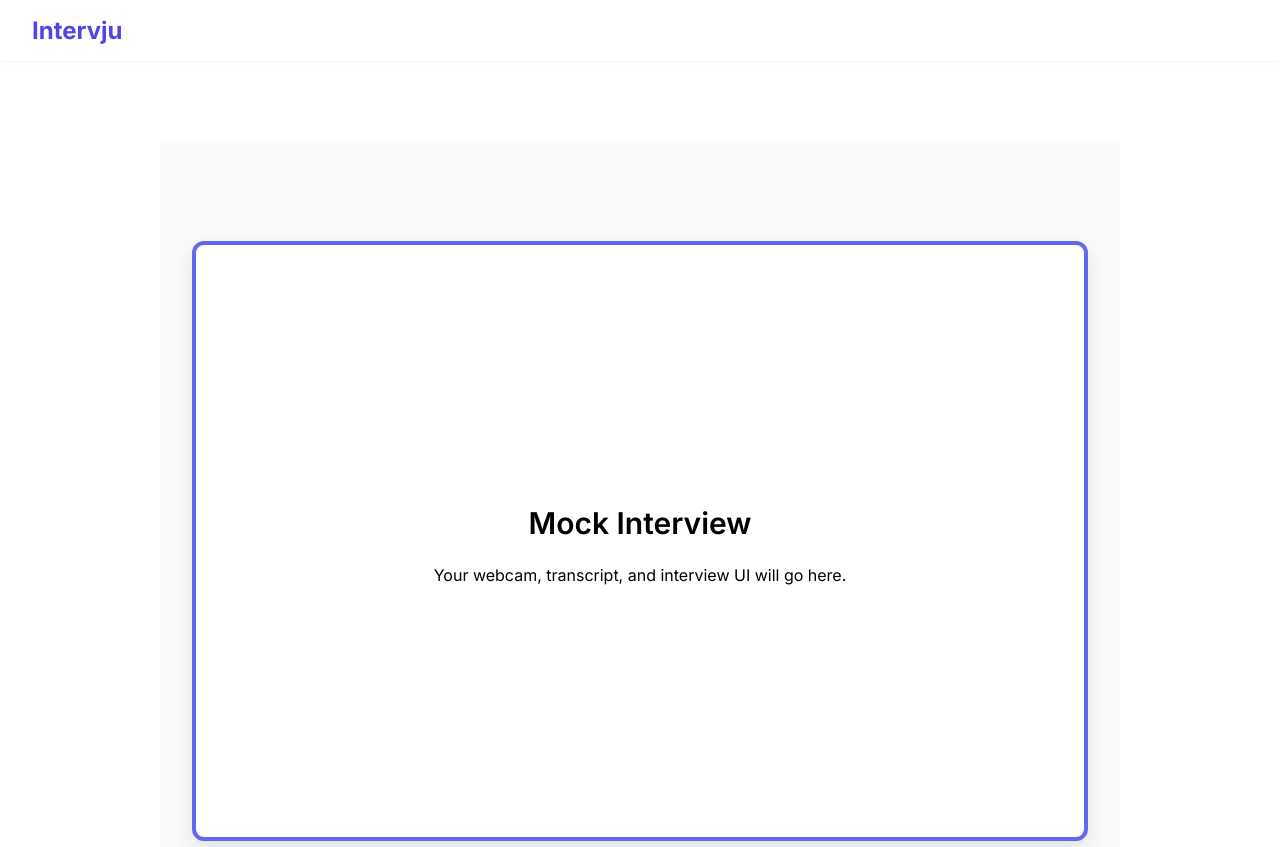
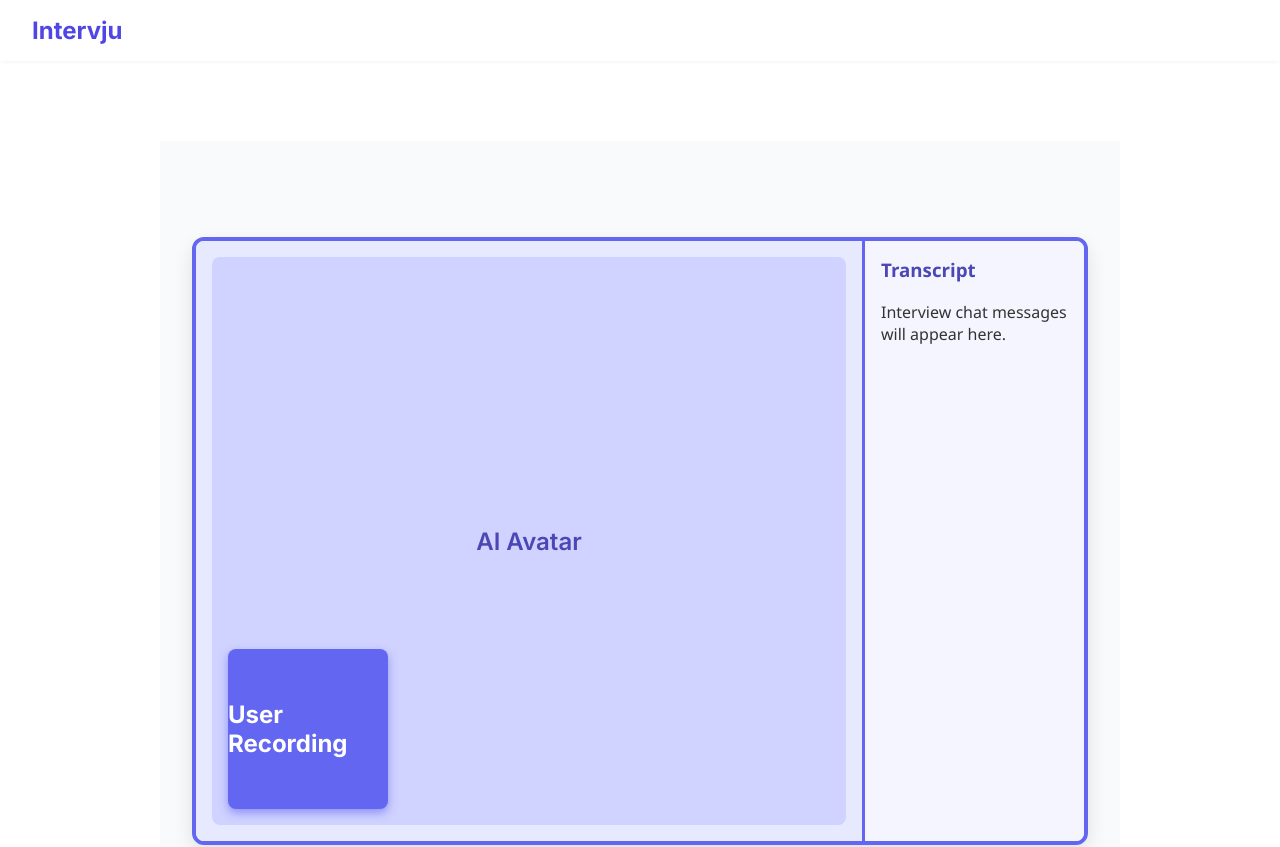
Before and after one commit to Temberlane/intervju, a React (Create React App) app in the folder frontend/intervju-frontend/: page /interview in a window 1280 px wide. Shown: the top 847 px of the page. Built offline with nearby package versions, Linux system fonts and the light colour scheme.

Commit message:
InterviewPage updated

```diff
--- a/frontend/intervju-frontend/src/pages/InterviewPage.css
+++ b/frontend/intervju-frontend/src/pages/InterviewPage.css
@@ -1,32 +1,176 @@
+
+
 .interview-wrapper {
   min-height: 100vh;
+  background-color: var(--background, #f9fafb);
+  padding: 2rem;
   display: flex;
   justify-content: center;
   align-items: center;
-  background-color: var(--background, #f9fafb);
-  padding: 2rem;
   box-sizing: border-box;
-}
-
-.interview-container {
-  width: 100%;
-  display: flex;
-  justify-content: center;
-  align-items: center;
 }
 
 .interview-box {
   width: 100%;
-  max-width: 1600px;     /* Increased max-width */
-  min-height: 600px;
-  border: 4px solid #6366f1;
+  max-width: 1600px;
+  height: 600px;
+  display: flex;
+  border: 4px solid #6366f1; /* purplish border */
   border-radius: 12px;
   background-color: white;
-  padding: 32px;
   box-shadow: 0 8px 20px rgba(0, 0, 0, 0.1);
-  box-sizing: border-box;
+  overflow: hidden;
+}
+
+.left-panel {
+  width: 75%;
+  position: relative;
+  background-color: #e7e9ff; /* light purple background for demo */
   display: flex;
-  flex-direction: column;
   justify-content: center;
   align-items: center;
+  padding: 1rem;
+  box-sizing: border-box;
 }
+
+.user-recording {
+  width: 100%;
+  height: 100%;
+  background-color: #d0d3ff; /* slightly darker purple */
+  border-radius: 8px;
+  position: relative;
+  display: flex;
+  justify-content: center;
+  align-items: center;
+  font-size: 1.5rem;
+  color: #4b47b5;
+  font-weight: 600;
+}
+
+/* AI avatar positioned bottom-left inside user recording */
+.ai-avatar {
+  position: absolute;
+  bottom: 16px;
+  left: 16px;
+  width: 200px;
+  height: 200x;
+  background-color: #6366f1; /* dark purple */
+  border-radius: 8px;
+  color: white;
+  font-weight: bold;
+  display: flex;
+  justify-content: center;
+  align-items: center;
+  box-shadow: 0 4px 10px rgba(99, 102, 241, 0.6);
+  user-select: none;
+}
+
+.right-panel {
+  width: 25%;
+  background-color: #f4f5ff; /* very light purple */
+  border-left: 3px solid #6366f1;
+  padding: 1rem;
+  box-sizing: border-box;
+  overflow-y: auto;
+  font-family: "Segoe UI", Tahoma, Geneva, Verdana, sans-serif;
+}
+
+.right-panel h3 {
+  margin-top: 0;
+  color: #4b47b5;
+  font-weight: 700;
+}
+
+.right-panel p {
+  margin-top: 0.5rem;
+  color: #333;
+  font-size: 1rem;
+  line-height: 1.4;
+}
+.interview-wrapper {
+  min-height: 100vh;
+  background-color: var(--background, #f9fafb);
+  padding: 2rem;
+  display: flex;
+  justify-content: center;
+  align-items: center;
+  box-sizing: border-box;
+}
+
+.interview-box {
+  width: 100%;
+  max-width: 1600px;
+  height: 600px;
+  display: flex;
+  border: 4px solid #6366f1; /* purplish border */
+  border-radius: 12px;
+  background-color: white;
+  box-shadow: 0 8px 20px rgba(0, 0, 0, 0.1);
+  overflow: hidden;
+}
+
+.left-panel {
+  width: 75%;
+  position: relative;
+  background-color: #e7e9ff; /* light purple background for demo */
+  display: flex;
+  justify-content: center;
+  align-items: center;
+  padding: 1rem;
+  box-sizing: border-box;
+}
+
+.user-recording {
+  width: 100%;
+  height: 100%;
+  background-color: #d0d3ff; /* slightly darker purple */
+  border-radius: 8px;
+  position: relative;
+  display: flex;
+  justify-content: center;
+  align-items: center;
+  font-size: 1.5rem;
+  color: #4b47b5;
+  font-weight: 600;
+}
+
+/* AI avatar positioned bottom-left inside user recording */
+.ai-avatar {
+  position: absolute;
+  bottom: 16px;
+  left: 16px;
+  width: 160px;
+  height: 160px;
+  background-color: #6366f1; /* dark purple */
+  border-radius: 8px;
+  color: white;
+  font-weight: bold;
+  display: flex;
+  justify-content: center;
+  align-items: center;
+  box-shadow: 0 4px 10px rgba(99, 102, 241, 0.6);
+  user-select: none;
+}
+
+.right-panel {
+  width: 25%;
+  background-color: #f4f5ff; /* very light purple */
+  border-left: 3px solid #6366f1;
+  padding: 1rem;
+  box-sizing: border-box;
+  overflow-y: auto;
+  font-family: "Segoe UI", Tahoma, Geneva, Verdana, sans-serif;
+}
+
+.right-panel h3 {
+  margin-top: 0;
+  color: #4b47b5;
+  font-weight: 700;
+}
+
+.right-panel p {
+  margin-top: 0.5rem;
+  color: #333;
+  font-size: 1rem;
+  line-height: 1.4;
+}
--- a/frontend/intervju-frontend/src/pages/InterviewPage.js
+++ b/frontend/intervju-frontend/src/pages/InterviewPage.js
@@ -4,10 +4,23 @@ import "./InterviewPage.css";
 export default function InterviewPage() {
   return (
     <div className="interview-wrapper">
-      <div className="interview-container">
-        <div className="interview-box">
-          <h2>Mock Interview</h2>
-          <p>Your webcam, transcript, and interview UI will go here.</p>
+      <div className="interview-box">
+        <div className="left-panel">
+          <div className="user-recording">
+            {/* Placeholder for user's webcam recording */}
+            <p>AI Avatar</p>
+
+            <div className="ai-avatar">
+              {/* Placeholder for AI Avatar */}
+              <p>User Recording</p>
+            </div>
+          </div>
+        </div>
+
+        <div className="right-panel">
+          {/* Placeholder for transcript/chat */}
+          <h3>Transcript</h3>
+          <p>Interview chat messages will appear here.</p>
         </div>
       </div>
     </div>
```
